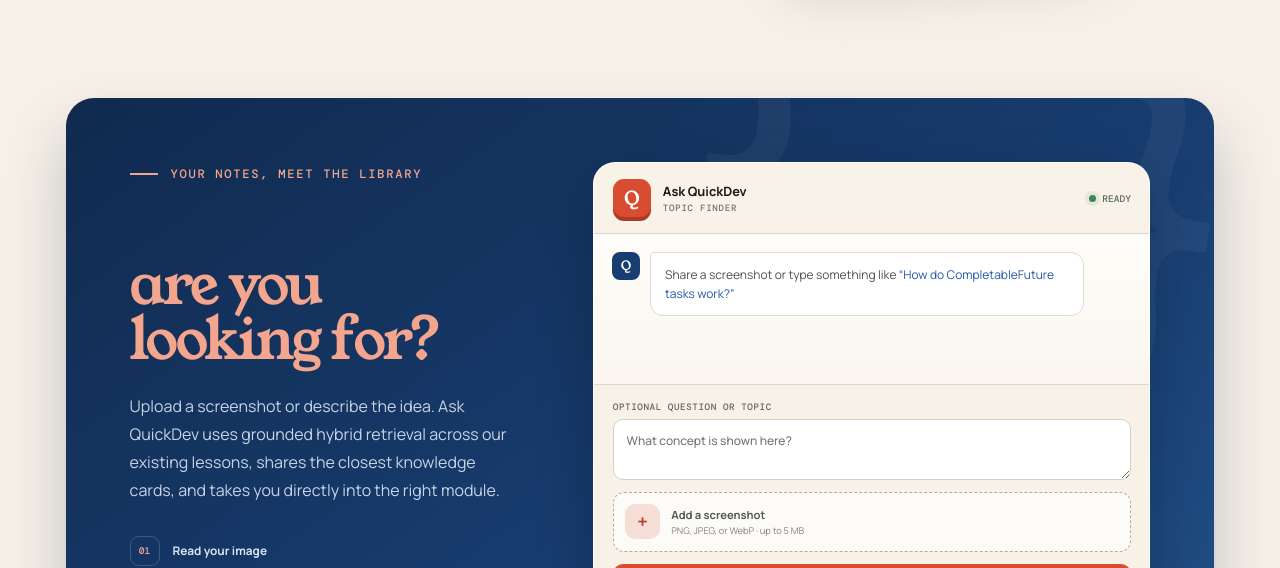
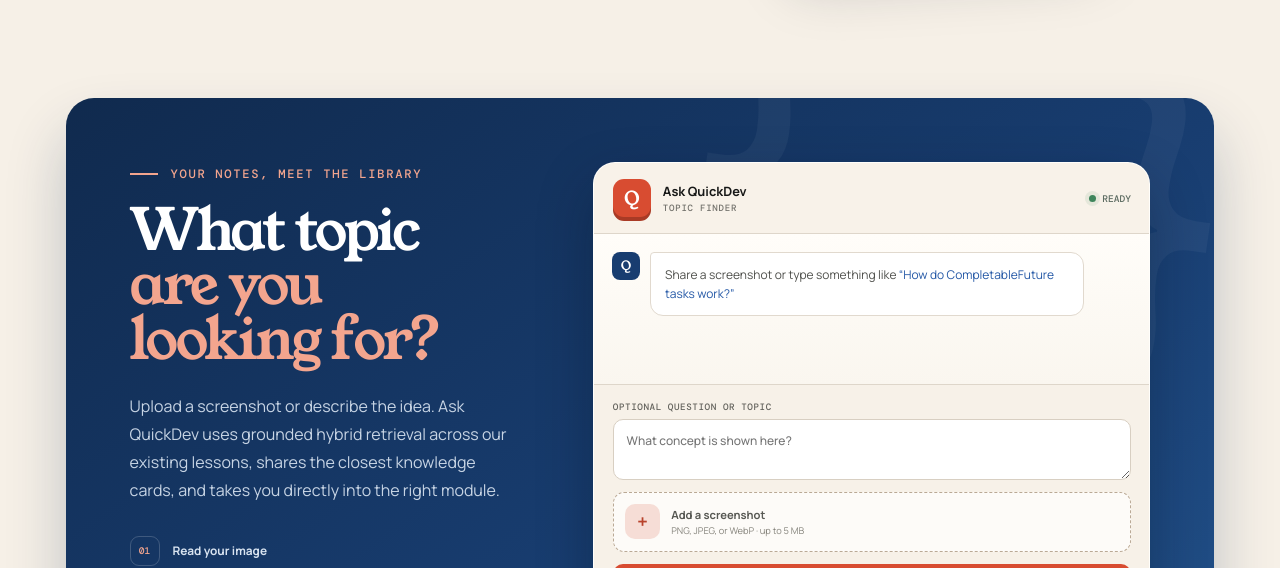
Before and after one commit to aigwotts1/java, a website: page home.html in a window 1280 px wide. Shown: the part 694-1262 px from the top of the page. Drawn offline with nearby package versions, Linux system fonts and the light colour scheme; no server answers.

Commit message:
text changes

```diff
--- a/home.html
+++ b/home.html
@@ -62,7 +62,7 @@
       <section class="discovery" id="askQuickDev" aria-labelledby="discoveryTitle">
         <div class="discovery-intro">
           <p class="eyebrow light"><span></span> Your notes, meet the library</p>
-          <h2 id="discoveryTitle"><br /><em>are you looking for?</em></h2>
+          <h2 id="discoveryTitle">What topic<br /><em>are you looking for?</em></h2>
           <p>Upload a screenshot or describe the idea. Ask QuickDev uses grounded hybrid retrieval across our existing lessons, shares the closest knowledge cards, and takes you directly into the right module.</p>
           <div class="discovery-trust">
             <span><b>01</b> Read your image</span>
```
